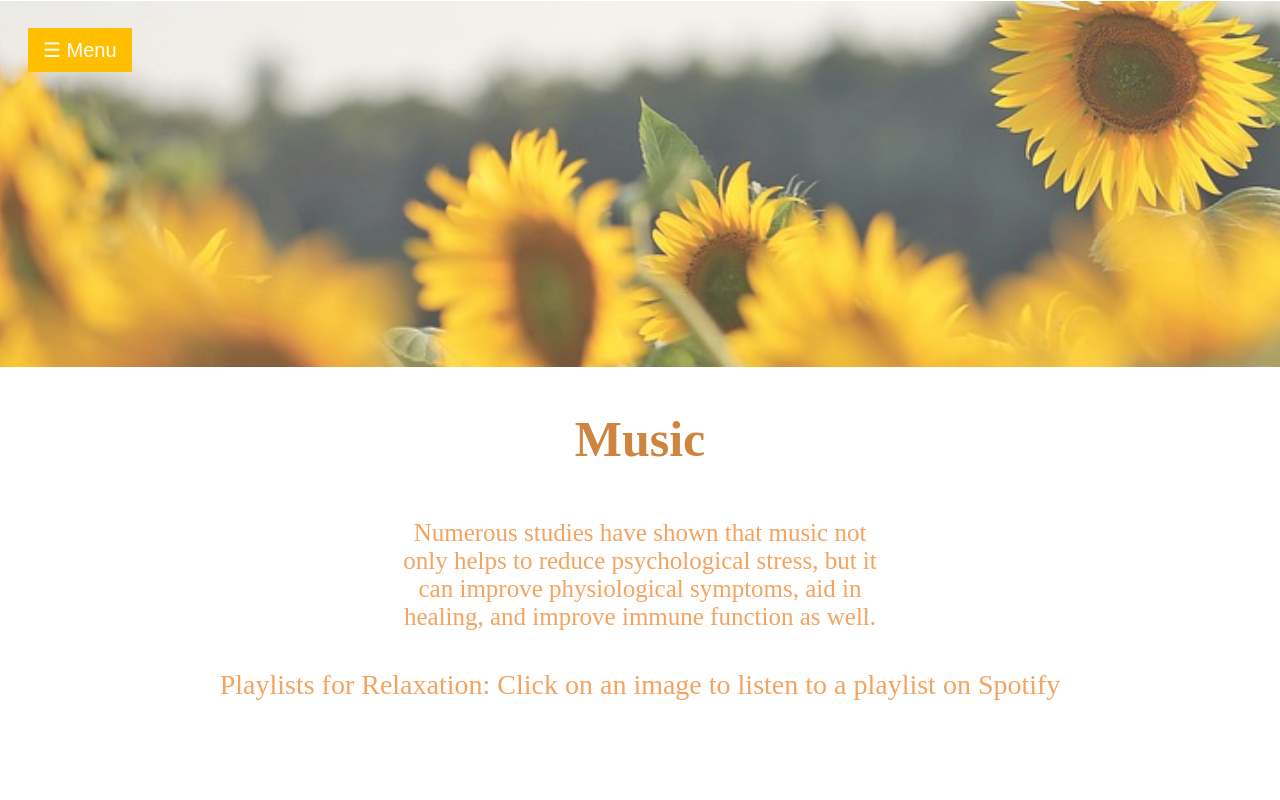
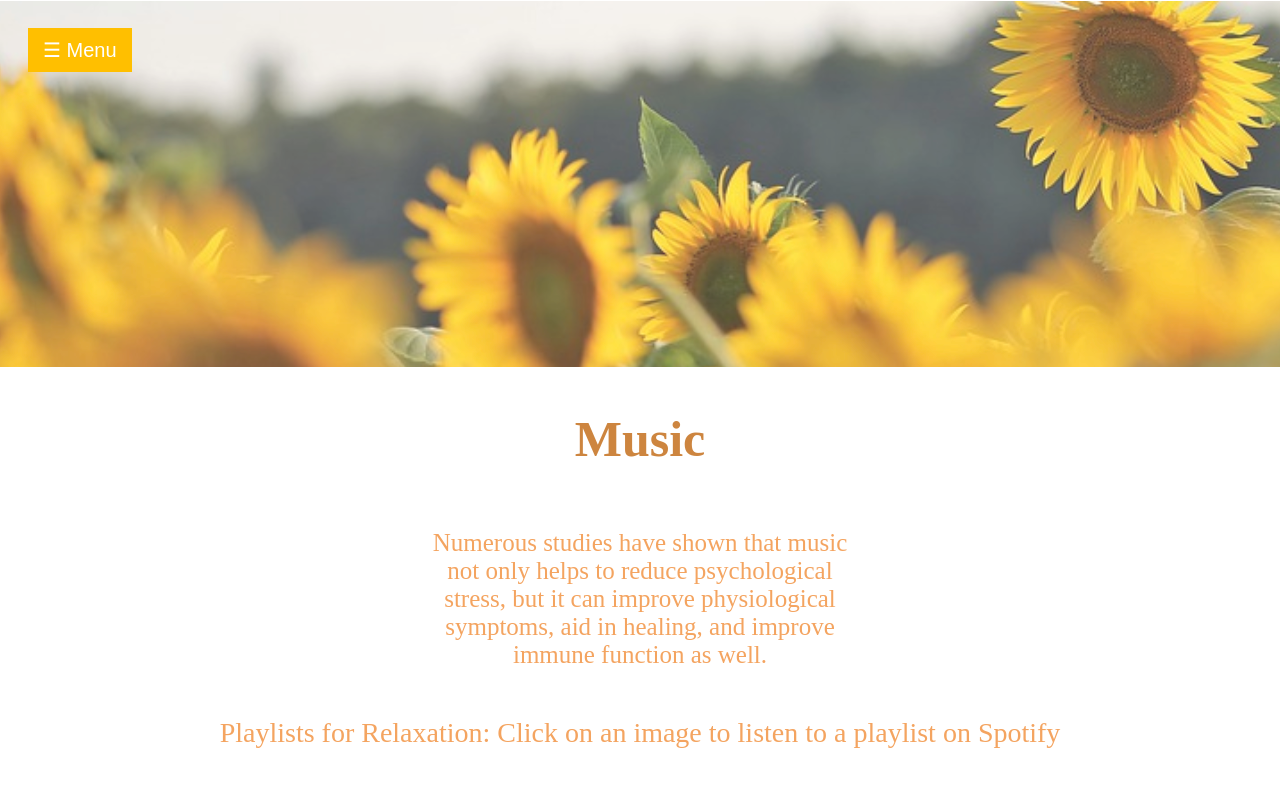
Before and after one commit to eshadupz/D-Stress, a plain HTML site: page music.html in a window 1280 px wide. Shown: the top 800 px of the page. Drawn offline with Linux system fonts and the light colour scheme.

Commit message:
Update music.css

```diff
--- a/music.css
+++ b/music.css
@@ -103,10 +103,10 @@ h4 {
   font-family:Lucida !important;
   font-size:25px !important;
   font-weight:normal;
-          max-width: 500px;
+          max-width: 450px;
         min-width: 300px;
         width: 100%;
-        padding: 10px;
+        padding: 20px;
         margin: auto;
 
 }
```
